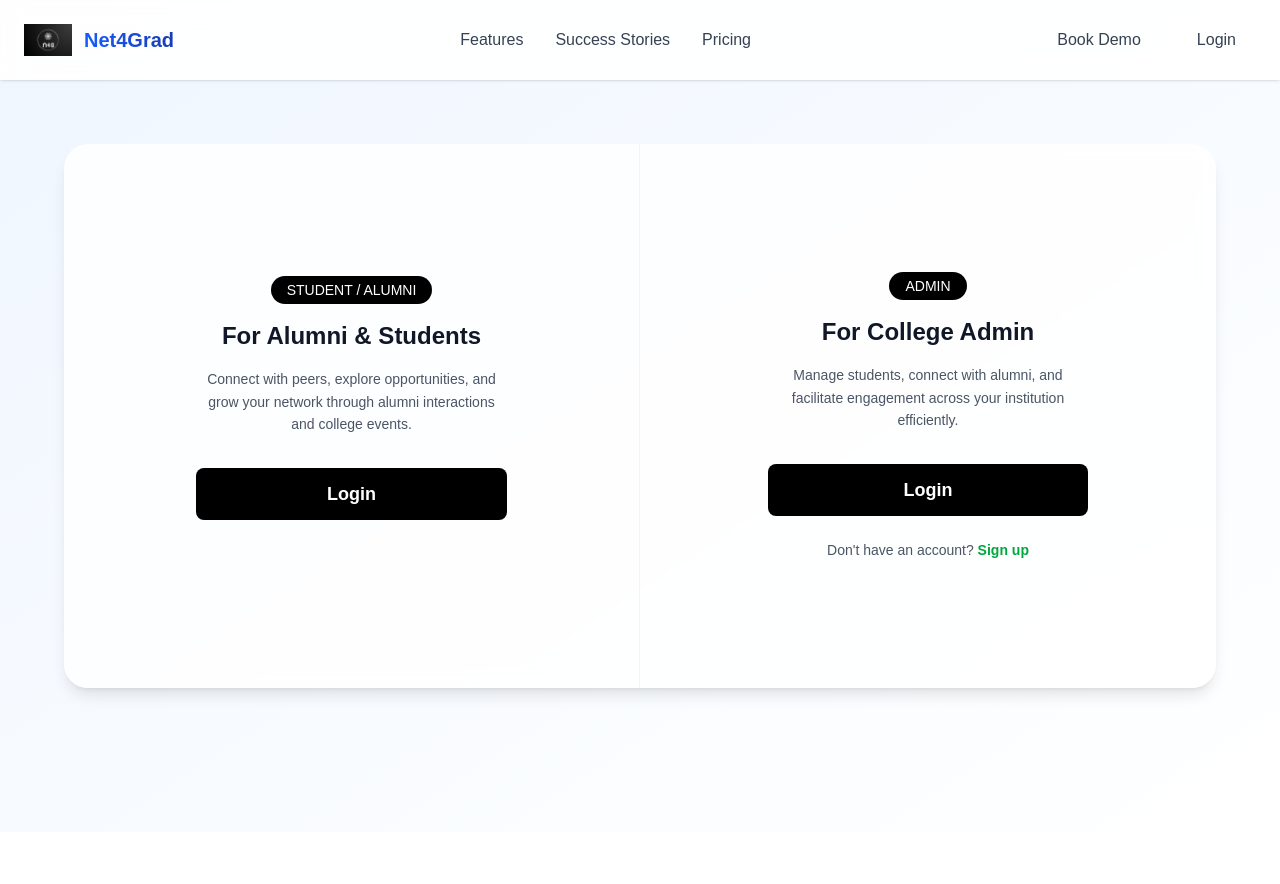
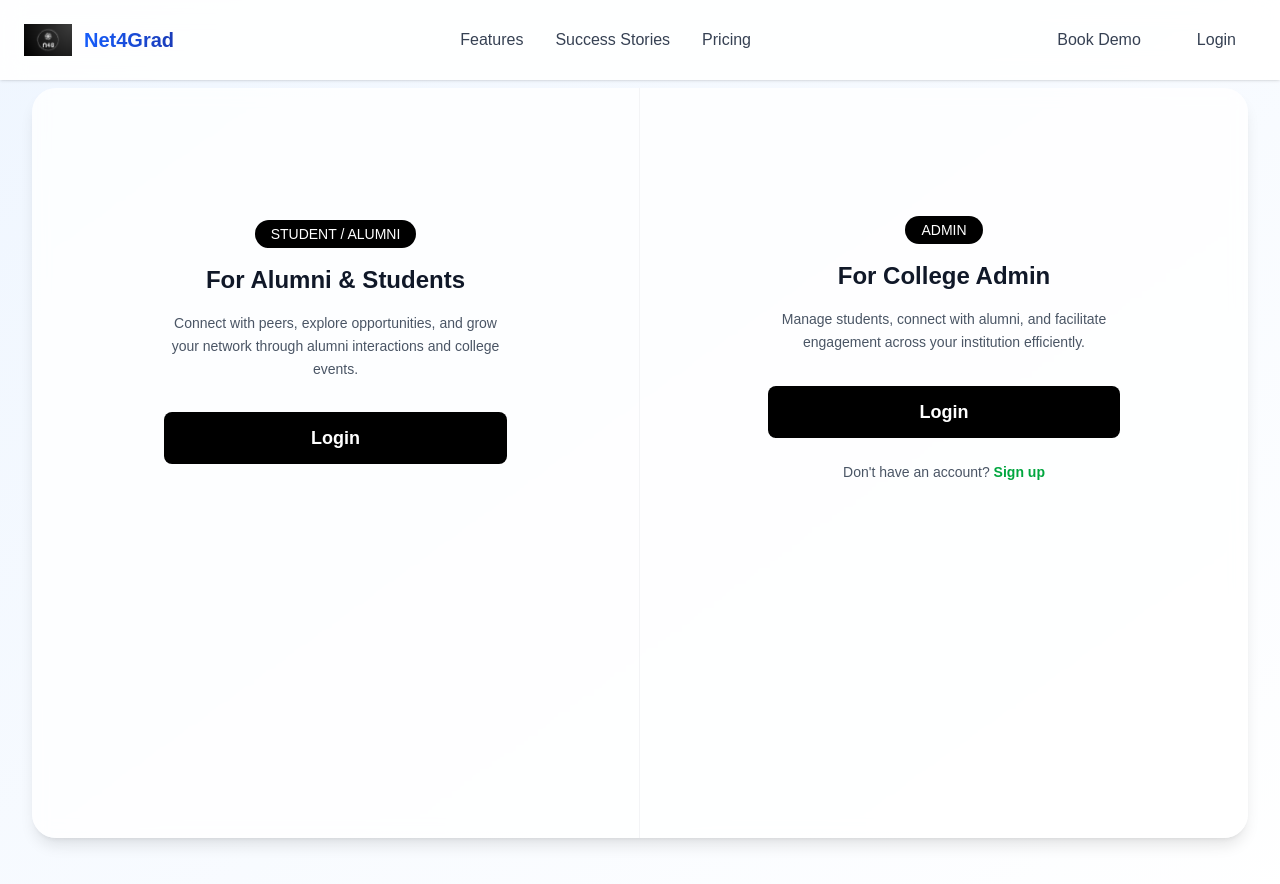
Before and after one commit to Team-Techworms-nexus/Trae_NexusTeam_AlumniConnect, a Next.js app in the folder frontend/: page /login in a window 1280 px wide. Shown: the top 884 px of the page. Before the commit the page ends 832 px from the top, so only its background shows below. Built offline with nearby package versions, Linux system fonts and the light colour scheme.

Commit message:
Deployment Update:- 5 | samesite=none | loginform update |

```diff
--- a/frontend/src/app/components/login/LoginForm.tsx
+++ b/frontend/src/app/components/login/LoginForm.tsx
@@ -121,7 +121,7 @@ export default function LoginForm() {
     <div className="min-h-screen bg-[radial-gradient(ellipse_at_top,_var(--tw-gradient-stops))] from-sky-100 via-blue-50 to-white flex flex-col">
       <Header />
       <div className="container mx-auto px-4 flex items-center justify-center flex-1 py-18">
-        <div className="flex w-full max-w-6xl min-h-[500px] bg-white/80 backdrop-blur-sm rounded-3xl shadow-lg overflow-hidden mx-auto">
+        <div className="flex w-full max-w-8xl min-h-[750px] bg-white/80 backdrop-blur-sm rounded-3xl shadow-lg overflow-hidden mx-auto">
           {/* Student/Alumni Section */}
           <div className="w-1/2 p-33 border-r border-gray-100">
             <div className="text-center mb-8">
@@ -169,7 +169,7 @@ export default function LoginForm() {
             <div className="fixed inset-0 backdrop-blur-md bg-white/30 flex items-center justify-center z-50">
               <div
                 ref={modalRef}
-                className="bg-white rounded-2xl p-8 w-full max-w-md shadow-xl mx-auto my-auto overflow-y-auto max-h-[90vh]"
+                className="bg-white rounded-2xl p-8 w-full max-w-md shadow-xl mx-auto overflow-y-auto max-h-[90vh]"
               >
                 <div className="text-center mb-8">
                   <Image src="/logo.png" alt="Net4Grad Logo" width={64} height={64} className="mx-auto mb-4" />
```
Also changed, not shown: 1 other file (tests, documents, lock files or other folders).
